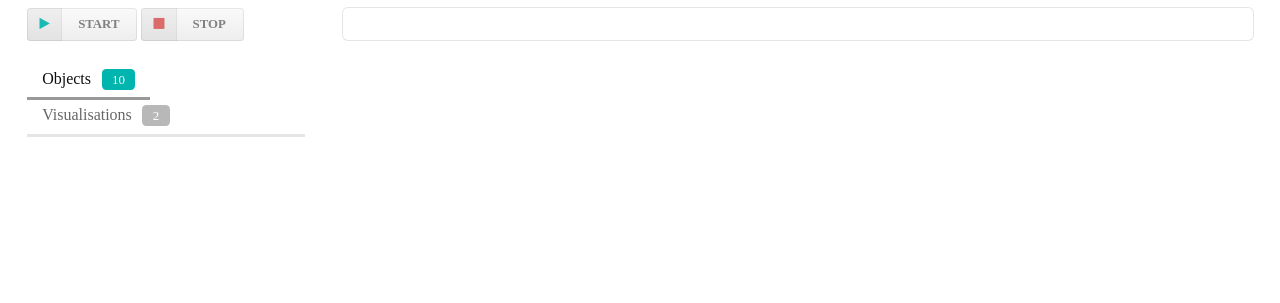
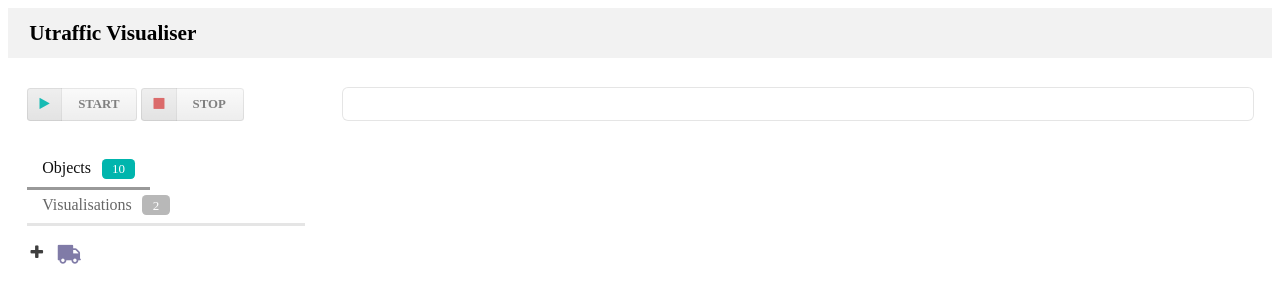
Before and after one commit to wanderanimrod/Utraffic-Web, a Flask app: page / in a window 1280 px wide. Shown: the top 303 px of the page. Run offline with Flask 2, Linux system fonts and the light colour scheme.

Commit message:
[nim] Added page header and sim objects menu action icons

```diff
--- a/app/templates/index.html
+++ b/app/templates/index.html
@@ -4,11 +4,12 @@
     <title>Utraffic Visualiser</title>
     <link href="/static/css/semantic/packaged/css/semantic.min.css" rel="stylesheet" media="screen">
     <script type="text/javascript" src="/static/js/libraries/jquery.1.10.2.min.js"></script>
-    <script type="text/javascript" src="/static/css/semantic/packaged/javascript/semantic.js"></script>
+    {#    <script type="text/javascript" src="/static/css/semantic/packaged/javascript/semantic.js"></script>#}
 </head>
 <body>
-<div class="ui grid">
-    <div id="controlsAndObjects" class="four wide column">
+<h3 class="ui top block header left">Utraffic Visualiser</h3>
+<div class="ui grid" style="margin-top: 30px;">
+    <div id="controlBar" class="four wide column">
         <div id="controls" class="ui row">
             <div id="playPause" class="ui mini labeled icon button">
                 <i class="teal play icon"></i>Start
@@ -17,18 +18,19 @@
                 <i class="red stop icon"></i>Stop
             </div>
         </div>
-        <div id="objectsBar" class="row" style="margin-top: 20px">
-            <div class="ui secondary pointing menu">
-                <a id="simObjectsMenuItem" class="active item">Objects
-                    <div id="numberOfObjectsLabel" class="ui label teal">10</div>
-                </a>
-                <a id="visualisationsMenuItem" class="item">Visualisations
-                    <div id="numberOfVisualisationsLabel" class="ui label">2</div>
-                </a>
-            </div>
+        <div class="ui pointing secondary menu" style="margin-top: 30px;">
+            <a id="simObjectsMenuItem" class="active item" data-tab="simObjectsTab">Objects
+                <div id="numberOfObjectsLabel" class="ui label teal">10</div>
+            </a>
+            <a id="visualisationsMenuItem" class="item" data-tab="visualisationsTab">Visualisations
+                <div id="numberOfVisualisationsLabel" class="ui label">2</div>
+            </a>
+        </div>
+        <div id="subMenuActions" class="ui row">
+            <i class="add icon"></i>
+            <i class="flipped purple large truck icon"></i>
         </div>
     </div>
-
     <div id="graphingArea" class="twelve wide column">
         <div class="ui segment"></div>
     </div>
```
